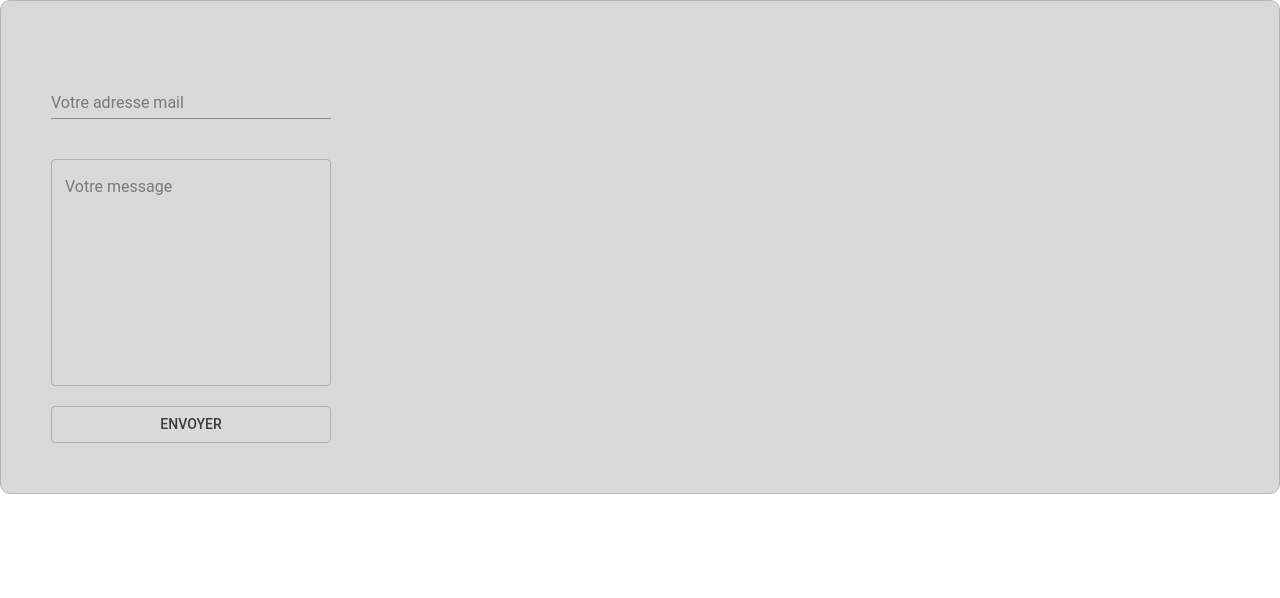
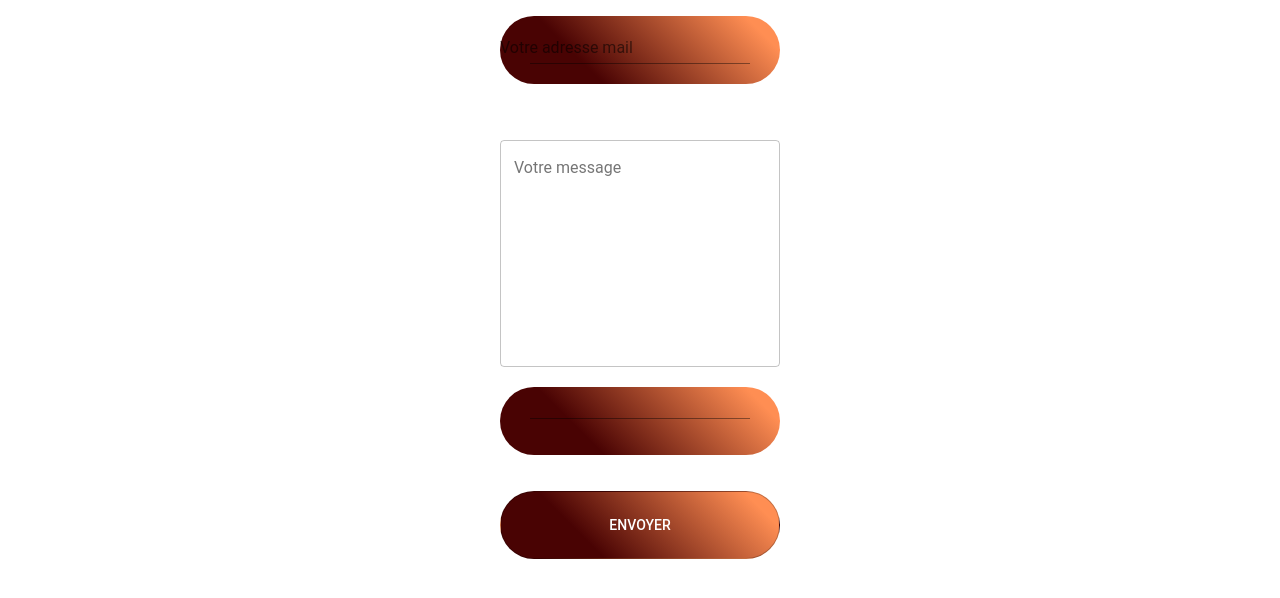
Before and after one commit to Hugox7/Nestranny-projet, a React (Create React App) app: page /contact in a window 1280 px wide. Shown: the top 598 px of the page. Built offline with nearby package versions, Linux system fonts and the light colour scheme.

Commit message:
work on merdier d hugo

```diff
--- a/src/composants/Contact.css
+++ b/src/composants/Contact.css
@@ -1,7 +1,5 @@
 .app {
-    background: url('img/paris-843229_1920.jpg') 50% 50% no-repeat;
-    min-height: 100vh;
-    width: 100vw;
+    background: url('img/paris-843229_1920.jpg')  no-repeat;
     display: flex;
     justify-content: center;
     align-items: center;
--- a/src/composants/Contact.js
+++ b/src/composants/Contact.js
@@ -8,12 +8,12 @@ import {Switch, Route} from 'react-router-dom'
     class App extends Component {
     render() {
         return (
-        <div className="app">
+
             <Switch>
             <Route exact path = "/" component={ContactForm} />
             <Route path = "/merci" component={Merci} />
             </Switch>
-        </div>
+
         );
     }
     }
--- a/src/composants/ContactForm.js
+++ b/src/composants/ContactForm.js
@@ -1,7 +1,9 @@
     import React from 'react';
     import { TextField, Button } from '@material-ui/core';
     import './ContactForm.css';
-
+    import { withStyles } from '@material-ui/core/styles';
+    import {Grid} from '@material-ui/core';
+    import PropTypes from 'prop-types';
 
 
 
@@ -9,16 +11,48 @@
     const adress = () => {
     return 'hugo.trichard@yahoo.fr'
     }
-    const ContactForm = () => {
+    const styles = () => ({
+        button:{
+            background: 'linear-gradient(45deg,#490303 30%, #FF8E53 90%)',
+            borderRadius: 60,
+            color: 'white',
+            height: 68,
+            padding: '0 30px',
+            marginBottom:36,
+        },
+        hiddenInput:{
+            background: 'linear-gradient(45deg,#490303 30%, #FF8E53 90%)',
+            borderRadius: 60,
+            color: 'white',
+            height: 68,
+            padding: '0 30px',
+            marginBottom:36,
+
+        },
+        hiddenInput2:{
+            background: 'linear-gradient(45deg,#490303 30%, #FF8E53 90%)',
+            borderRadius: 60,
+            color: 'white',
+            height: 68,
+            padding: '0 30px',
+            marginBottom:36,
+        }
+
+        })
+
+
+
+    const ContactForm =(props)=>{
+        const { classes } = props;
         return(
-        <div className="contact-form">
 
+        <Grid container justify="center" className={classes.container} >
                 <form id="form" action={`//formspree.io/${adress()}`} method="POST">
                     <TextField
                         id="standard-with-placeholder"
                         label="Votre adresse mail"
                         placeholder="Votre adresse mail..."
-                        className="text-field"
+                        className={classes.hiddenInput2}
                         margin="normal"
                         type="email"
                         name="_replyto"
@@ -35,7 +69,7 @@
                         name="message"
                     />
                     <TextField
-                        className="hidden-input"
+                        className={classes.hiddenInput}
                         type="text"
                         name="_gotcha"
                     />
@@ -51,12 +85,15 @@
                         name="_next"
                         value="/merci"
                     />
-                    <Button variant="outlined" className="button" type="submit" value="send">
+                    <Button variant="outlined" className={classes.button} type="submit" value="send">
                         Envoyer
                     </Button>
                 </form>
-            </div>
+            </Grid>
         )
+
     }
+    ContactForm.propTypes = {
+        classes: PropTypes.object.isRequired,}
 
-    export default ContactForm;
+    export default withStyles(styles)(ContactForm);
--- a/src/composants/SImpleAppBar.js
+++ b/src/composants/SImpleAppBar.js
@@ -28,9 +28,6 @@ function SimpleAppBar(props) {
             <Typography variant="h6" color="inherit">
               <img className="logo" src={logo} alt="nestranny-logo" />
             </Typography>
-            <Button color="primary" className={classes.button}>
-              Primary
-            </Button>
             <SimpleMenu />
             <Button color="primary" className={classes.button}>
               <Link to = "/nestranny-learning">Nestranny Learning</Link>
```
